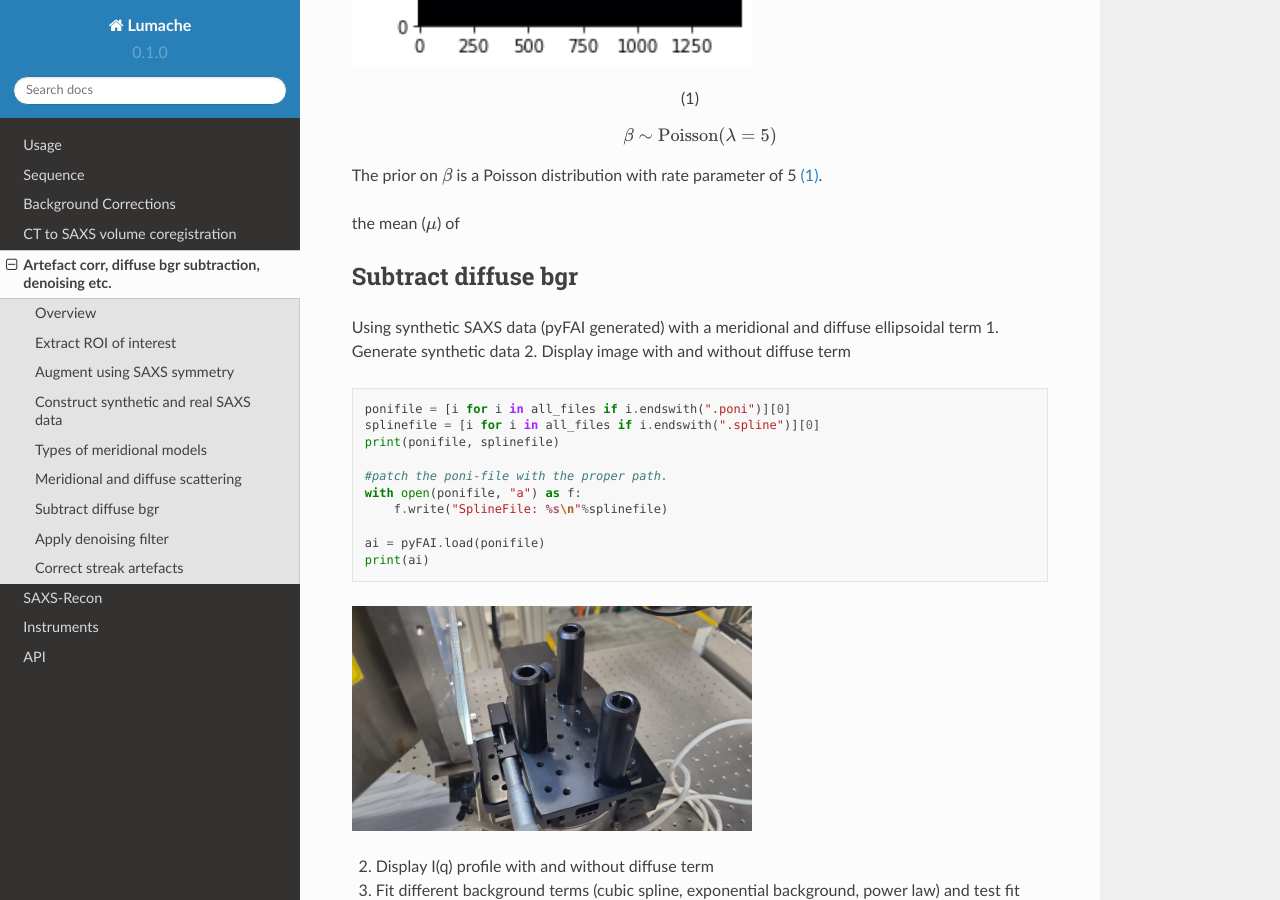
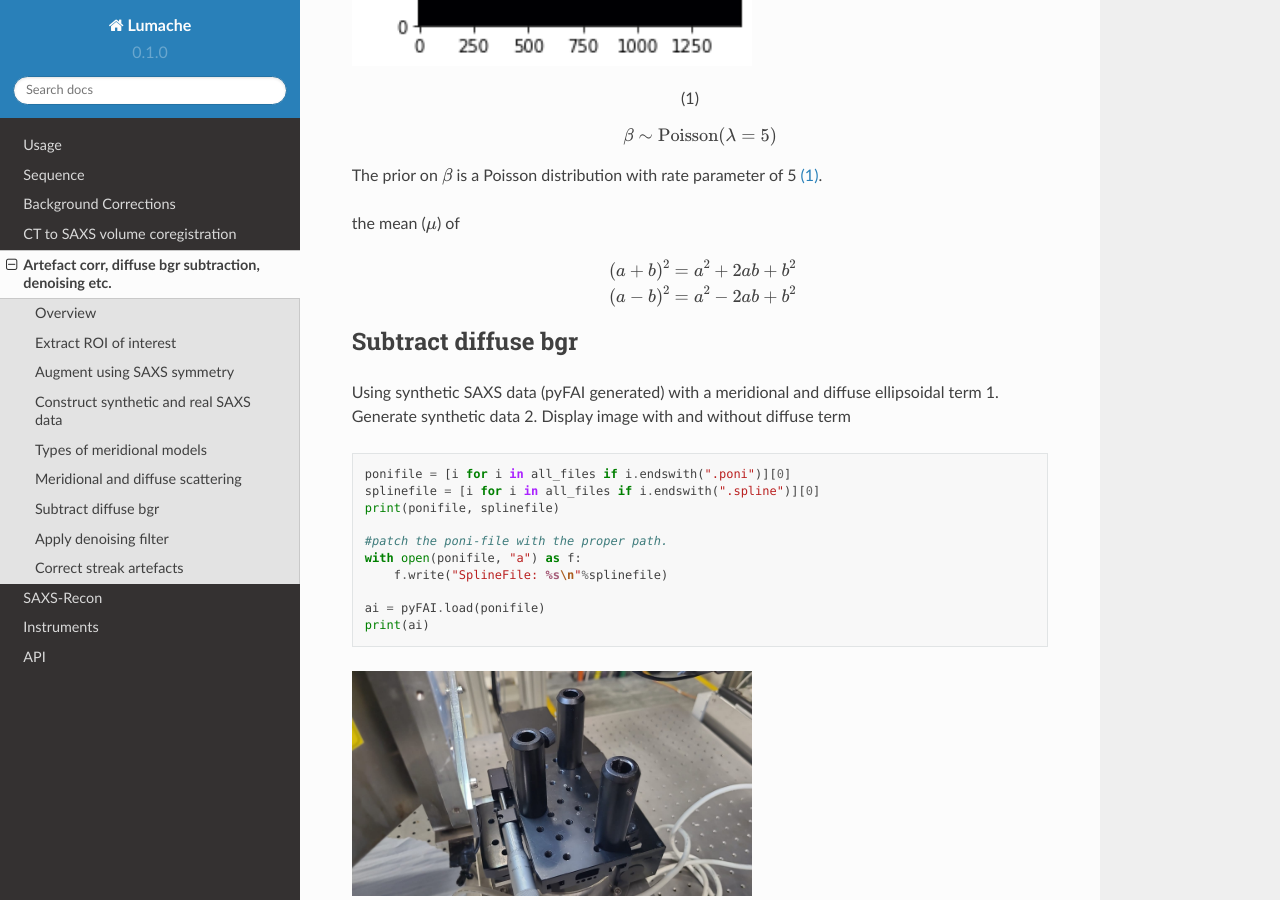
Before and after one commit to himadri111/saxs-docs-tutorial, a Sphinx documentation site: the page built from docs/source/imgtreatment.rst, in a window 1280 px wide and 900 px high, scrolled down 6646 px. Built offline with Sphinx 7.4.7 and the Read the Docs theme 2.0.0, drawn with Linux system fonts in a browser that asks for light colours.

Commit message:
Update imgtreatment.rst

```diff
--- a/docs/source/imgtreatment.rst
+++ b/docs/source/imgtreatment.rst
@@ -204,6 +204,12 @@ The prior on :math:`\beta` is a Poisson distribution with rate parameter of 5 :e
 
 the mean (:math:`\mu`) of
 
+.. math::
+
+   (a + b)^2 = a^2 + 2ab + b^2
+
+   (a - b)^2 = a^2 - 2ab + b^2
+
 .. _diffuse bgr corr:
 Subtract diffuse bgr
 -------------------------
```
